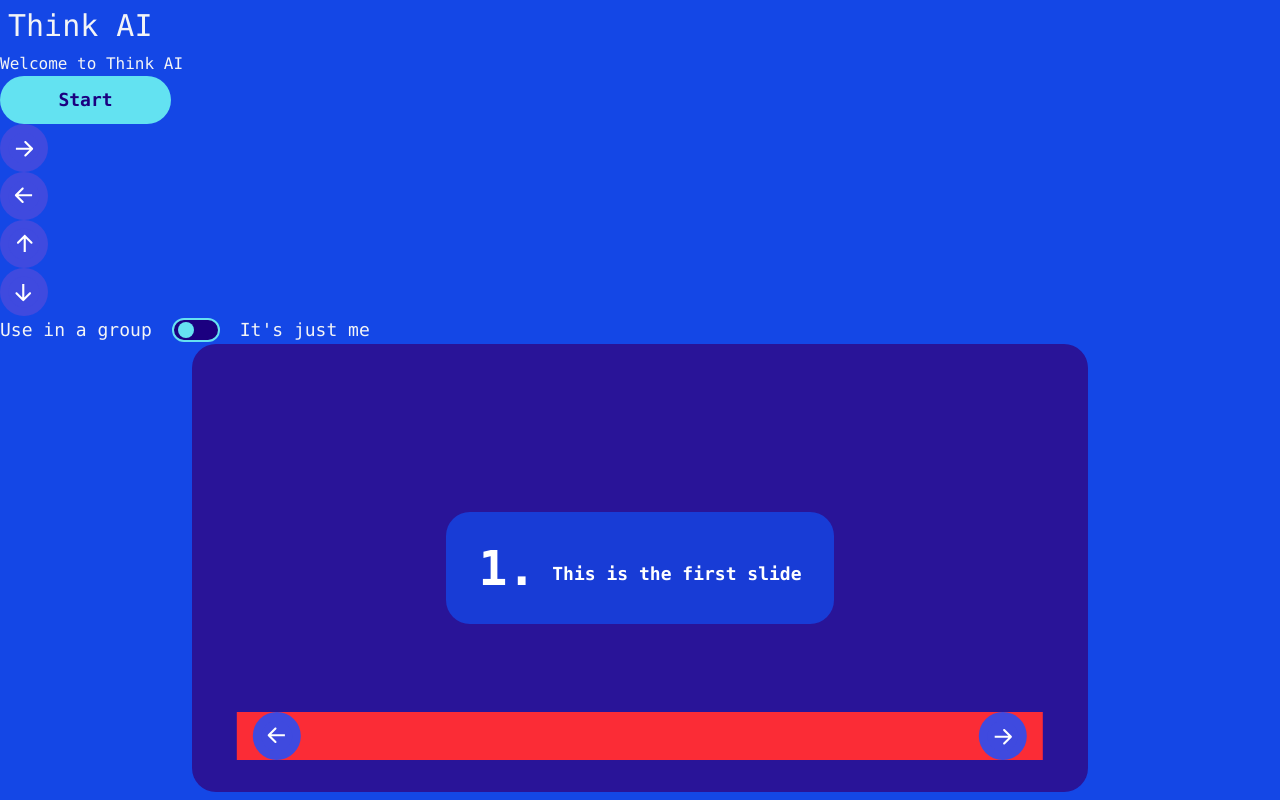
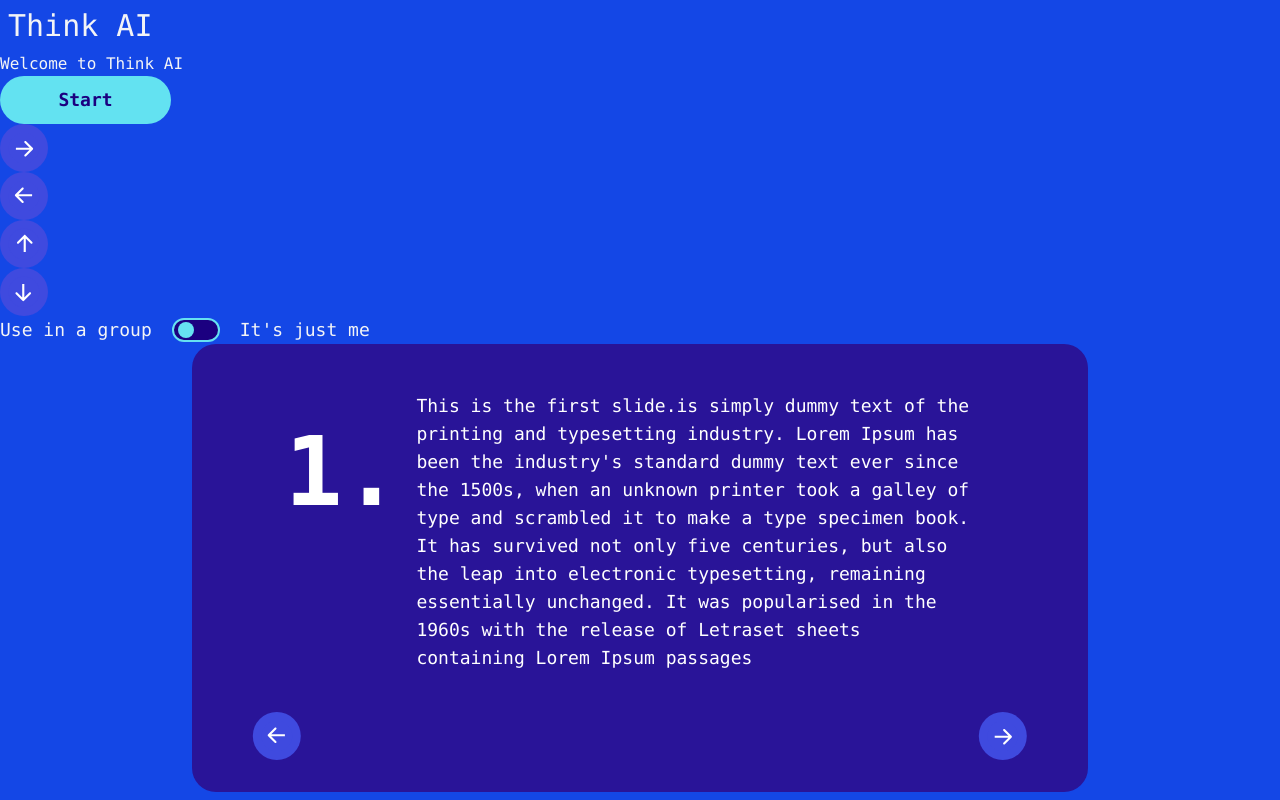
Before and after one commit to neontribe/think-ai, a Next.js app: page / in a window 1280 px wide. Built offline with nearby package versions, Linux system fonts and the light colour scheme.

Commit message:
Fix: style

```diff
--- a/src/app/components/ResponseCarousel.jsx
+++ b/src/app/components/ResponseCarousel.jsx
@@ -7,11 +7,11 @@ const ResponseCarousel = () => {
     const slideData = [
         {
             number: "1.",
-            paragraph: "This is the first slide"
+            paragraph: "This is the first slide.is simply dummy text of the printing and typesetting industry. Lorem Ipsum has been the industry's standard dummy text ever since the 1500s, when an unknown printer took a galley of type and scrambled it to make a type specimen book. It has survived not only five centuries, but also the leap into electronic typesetting, remaining essentially unchanged. It was popularised in the 1960s with the release of Letraset sheets containing Lorem Ipsum passages "
         },
         {
             number: "2.",
-            paragraph: "This is the second slide"
+            paragraph: "This is the second slide. Lorem Ipsum has been the industry's standard dummy text ever since the 1500s, when an unknown printer took a galley of type and scrambled it to make a type specimen book. It has survived not only five centuries, but also the leap into electronic typesetting, remaining essentially unchanged. It was popularised in the 1960s with the release of Letraset sheets containing Lorem Ipsum passages"
         },
     ];
 
@@ -48,9 +48,9 @@ const nextSlide = () => {
     return (
     <>
         {/* outer container */}
-        <div className="relative w-full max-w-4xl h-72 md:h-80 lg:h-[28rem] bg-[#291498] rounded-3xl overflow-hidden mx-auto">
+        <div className="relative w-full max-w-4xl md:h-80 lg:h-[28rem] bg-[#291498] rounded-3xl shadwo-lg overflow-hidden mx-auto">
             {/* slider container */}
-            <div className="relative w-full h-full flex">
+            <div className="flex flex-col items-startspace-y-4 ">
                 {slideData.map((slide, index) => {
                     const isActive = index === currentIndex;
                     return (
@@ -61,16 +61,16 @@ const nextSlide = () => {
                             ${isActive ? "opacity-100 z-10" : "opacity-0 z-0"}`}
                     >
                         {/* slide content */}
-                        <div className="p-8 bg-blue-700/80 rounded-3xl max-w-[90%] flex">
-                        <div className="text-5xl font-bold mr-4">{slide.number}</div>
+                        <div className="flex items-start self-start -mt-2 p-14 mr-4 rounded-3xl max-w-[90%] flex">
+                        <div className="text-8xl font-bold relative mt-8 mr-4">{slide.number}</div>
                         <div className="flex-1">
-                            <h1 className="mt-4 text-lg font-bold">{slide.paragraph}</h1>
+                            <h1 className="text-lg">{slide.paragraph}</h1>
                             </div>
                         </div>
                     </div>
                     )
                     })}
-                <div className="absolute bottom-8 left-1/2 transform -translate-x-1/2 flex items-center justify-between w-full max-w-[90%] bg-red-500 px-4 z-20">
+                <div className="absolute bottom-8 left-1/2 transform -translate-x-1/2 flex items-center justify-between w-full max-w-[90%] px-4 z-20">
                     <ArrowButton direction="left" onClick={nextSlide}  ariaLabel="Next slide"/>
                     <ArrowButton direction="right" onClick={prevSlide} arialLabel="Previous slide"/>
                 </div>
```
